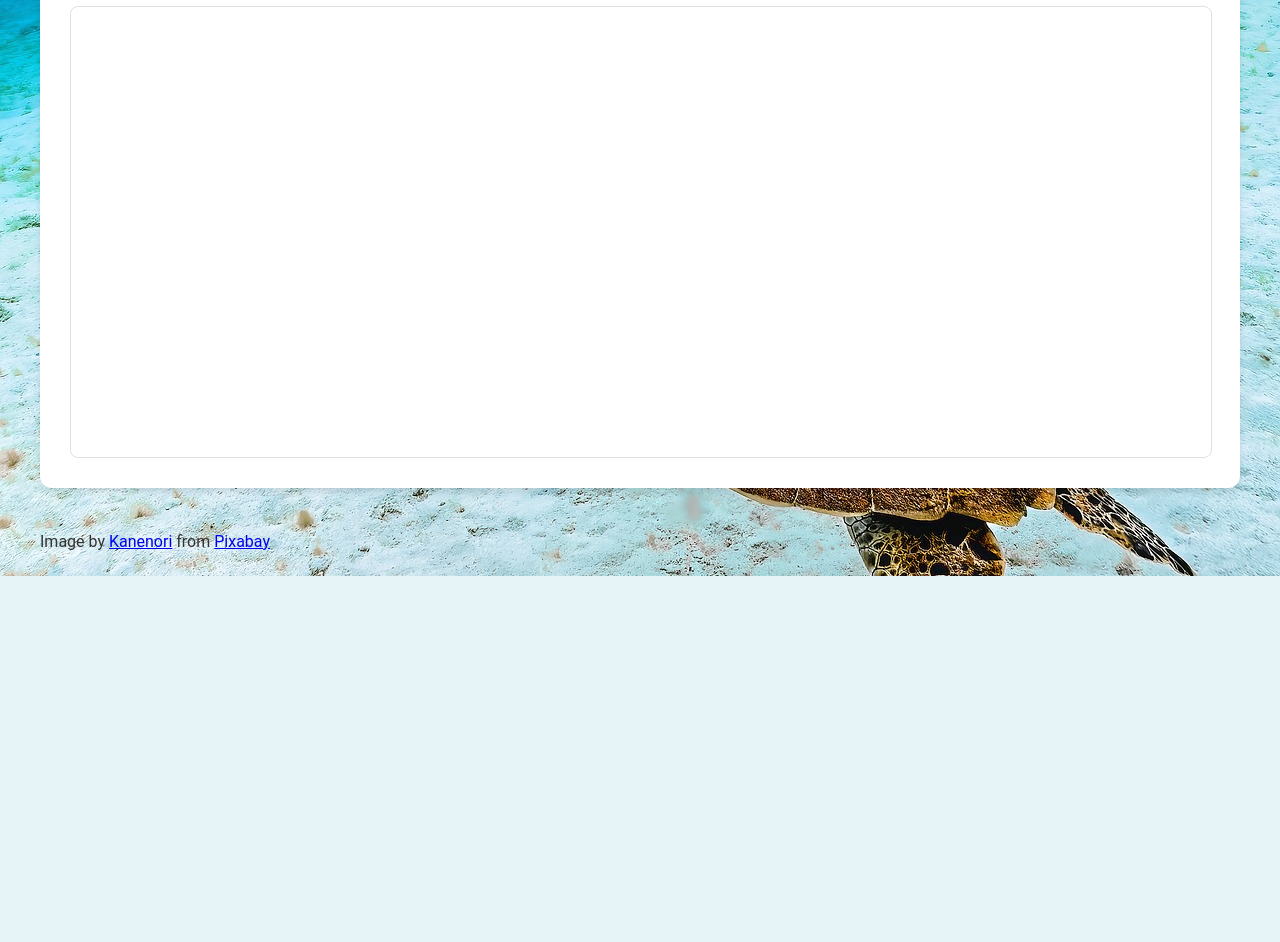
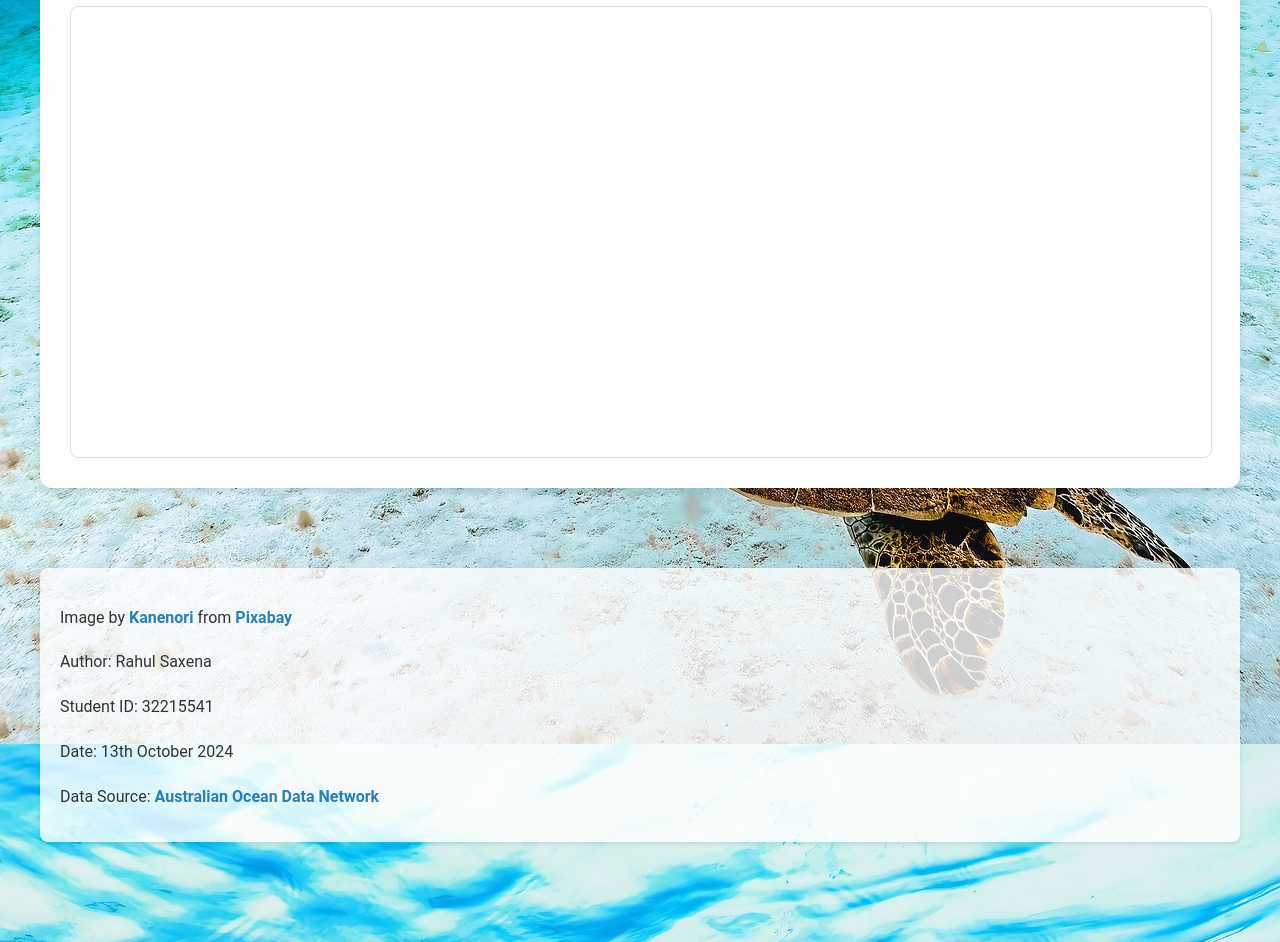
Before and after one commit to Rahul-Saxena-Monash/Data-Visualisation-2, a plain HTML site: page index.html in a window 1280 px wide. Shown: the part 5016-5958 px from the top of the page. Before the commit the page ends 5592 px from the top, so only its background shows below. Drawn offline with Linux system fonts and the light colour scheme; no server answers; a script that the page names is missing.

Commit message:
adding meta data

```diff
--- a/index.css
+++ b/index.css
@@ -13,6 +13,7 @@ body {
     position: relative;
     min-height: 100vh;
     overflow-x: hidden;
+    padding-bottom: 100px; /* Add space for the footer */
 }
 
 h1 {
@@ -157,3 +158,34 @@ p {
         padding: 20px;
     }
 }
+
+footer {
+    background-color: rgba(255, 255, 255, 0.8);
+    padding: 20px;
+    border-radius: 8px;
+    margin-top: 40px;
+    text-align: center;
+    box-shadow: 0 2px 4px rgba(0,0,0,0.1);
+}
+
+footer p {
+    margin-bottom: 10px;
+}
+
+footer a {
+    color: #2980b9;
+    text-decoration: none;
+    font-weight: bold;
+    transition: color 0.3s ease;
+}
+
+footer a:hover {
+    color: #1a5f7a;
+    text-decoration: underline;
+}
+
+@media (max-width: 768px) {
+    footer {
+        padding: 15px;
+    }
+}
--- a/index.html
+++ b/index.html
@@ -82,7 +82,13 @@
         <div id="loader" class="loader">
             <div class="spinner"></div>
         </div>
-        Image by <a href="https://pixabay.com/users/kanenori-4749850/?utm_source=link-attribution&utm_medium=referral&utm_campaign=image&utm_content=8199770">Kanenori</a> from <a href="https://pixabay.com//?utm_source=link-attribution&utm_medium=referral&utm_campaign=image&utm_content=8199770">Pixabay</a>
+        <footer>
+            <p>Image by <a href="https://pixabay.com/users/kanenori-4749850/?utm_source=link-attribution&utm_medium=referral&utm_campaign=image&utm_content=8199770">Kanenori</a> from <a href="https://pixabay.com//?utm_source=link-attribution&utm_medium=referral&utm_campaign=image&utm_content=8199770">Pixabay</a></p>
+            <p>Author: Rahul Saxena</p>
+            <p>Student ID: 32215541</p>
+            <p>Date: 13th October 2024</p>
+            <p>Data Source: <a href="https://data.gov.au/dataset/ds-aodn-7709f541-fc0c-4318-b5b9-9053aa474e0e/details?q=">Australian Ocean Data Network</a></p>
+        </footer>
         <script src="./index.js"></script>
     </body>
 </html>
```
